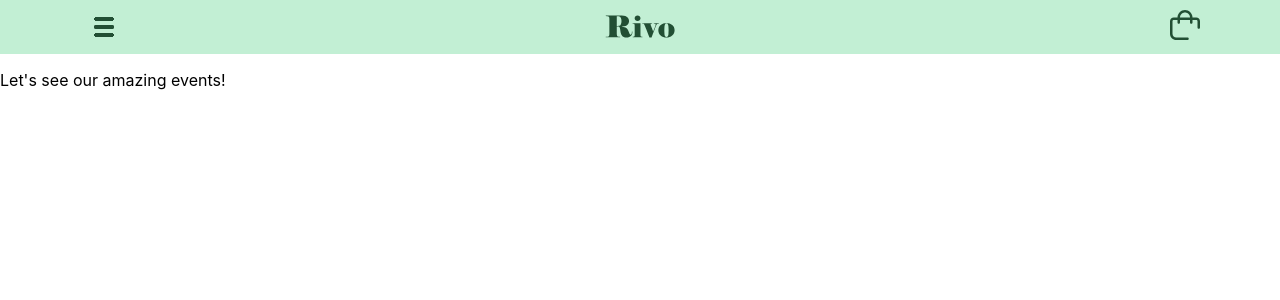
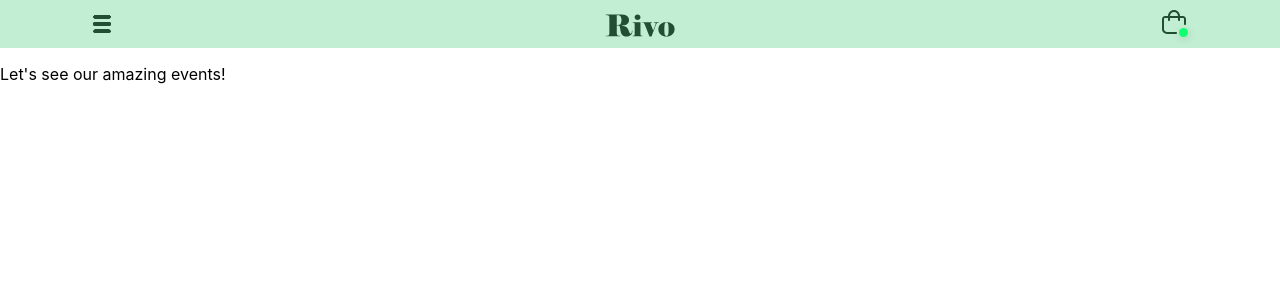
Before and after one commit to marek7654/rivo, a JavaScript app: page / in a window 1280 px wide. Shown: the top 300 px of the page. Built offline with nearby package versions, Linux system fonts and the light colour scheme; the HTML template or start-up script is replaced by a standard one.

Commit message:
Header styles

```diff
--- a/src/components/header/Hamburger.module.css
+++ b/src/components/header/Hamburger.module.css
@@ -1,5 +1,5 @@
 .hamburger {
-  --s: 20px;
+  --s: 18px;
   --c: var(--green-primary);
 
   height: var(--s);
--- a/src/components/header/Header.js
+++ b/src/components/header/Header.js
@@ -18,8 +18,8 @@ const Header = () => {
         </NavLink>
 
         <NavLink to='cart' className={classes.cartLink}>
-          <img src={cart} alt='Cart' />
-          <div></div>
+          <img className={classes.cartImg} src={cart} alt='Cart' />
+          <div className={classes.cartStatus}></div>
         </NavLink>
 
         <NavLink to='login' className={classes.loginLink}>
--- a/src/components/header/Header.module.css
+++ b/src/components/header/Header.module.css
@@ -12,7 +12,7 @@
 
 .logoLink {
   position: absolute;
-  top: 15px;
+  top: 14px;
   left: calc(50% - 35px);
 }
 
@@ -21,9 +21,27 @@
 }
 
 .cartLink {
+  position: relative;
   margin-left: auto;
+  margin-right: 14px;
+}
+
+.cartImg {
+  width: 24px;
+}
+
+.cartStatus {
+  --size: 9px;
+  position: absolute;
+  right: -2px;
+  bottom: 1px;
+  width: var(--size);
+  height: var(--size);
+  border-radius: 50%;
+  background-color: var(--green-accent);
+  box-shadow: 1px 2px 9px 0px rgba(0, 0, 0, 0.15);
 }
 
 .loginImg {
-  width: 30px;
+  width: 27px;
 }
```
